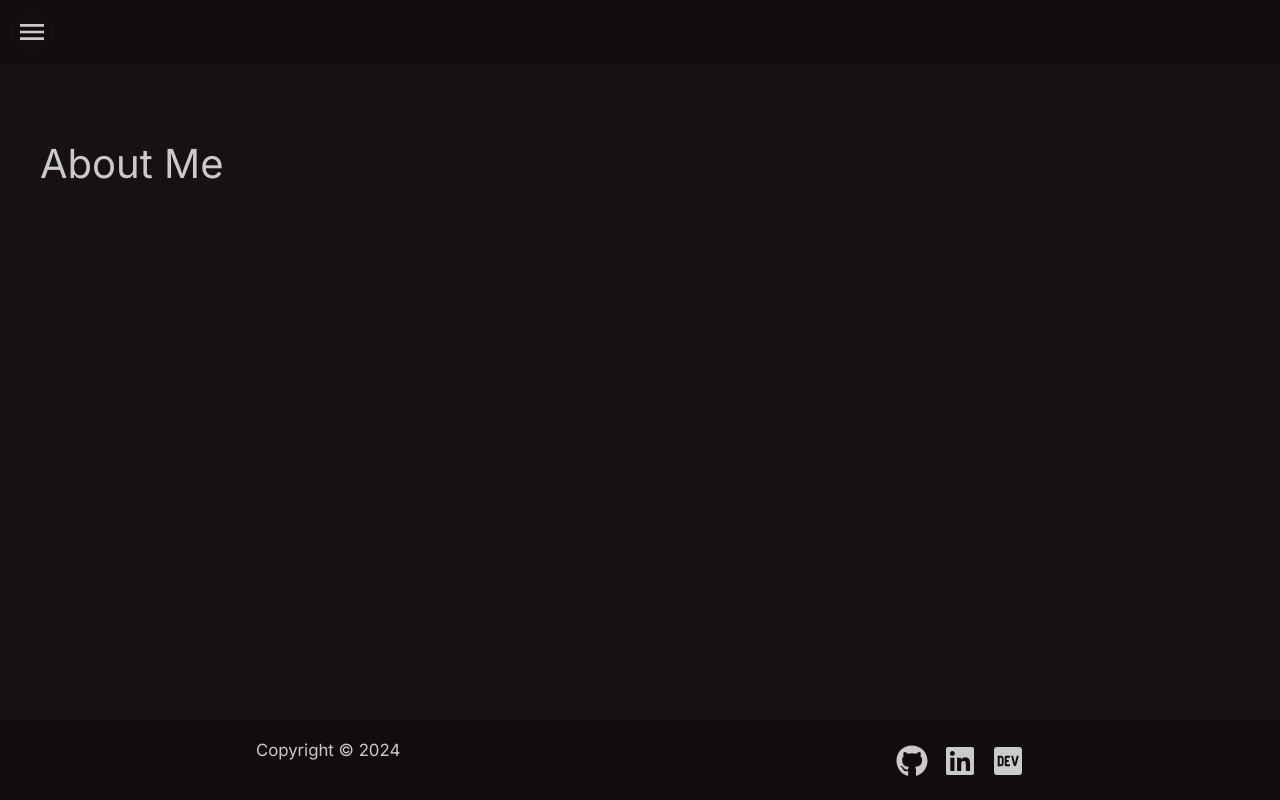
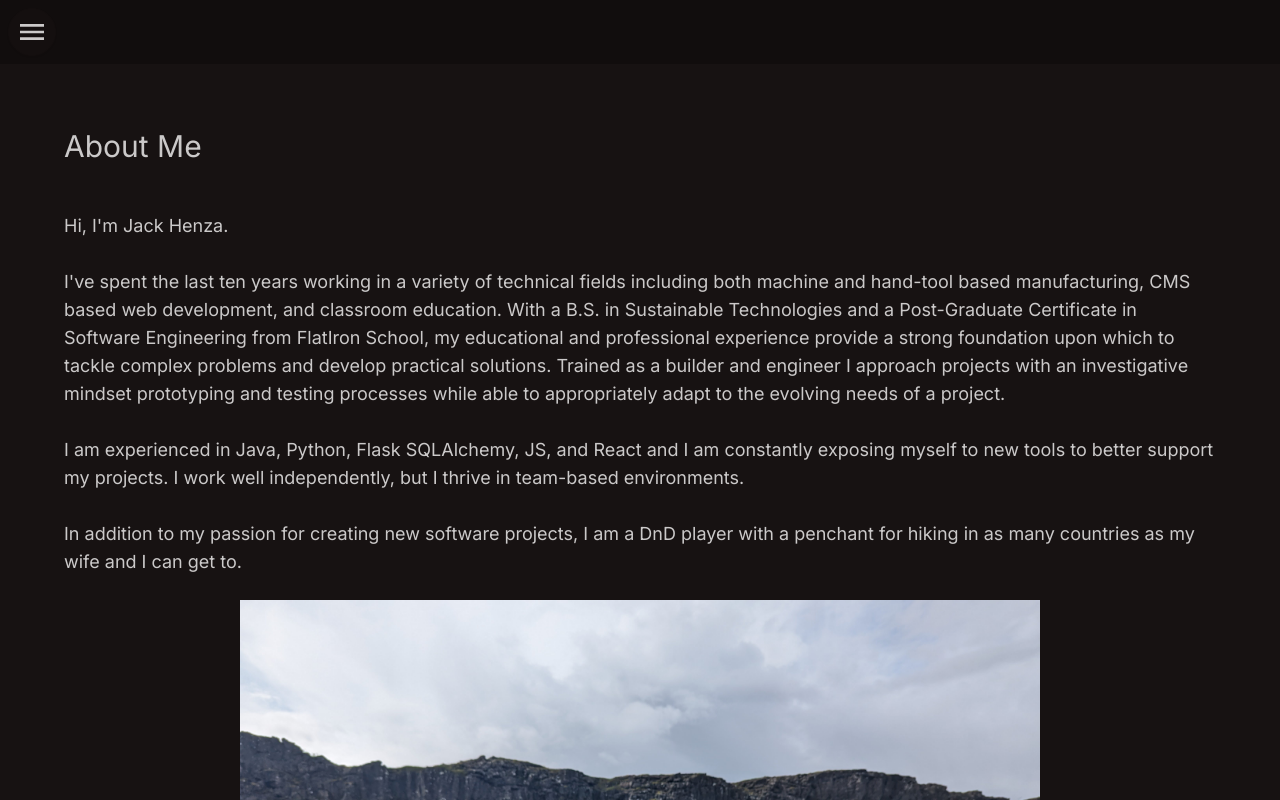
Before and after one commit to jackh404/portfolio, a Next.js app: page /about in a window 1280 px wide. Shown: the top 800 px of the page. Built offline with nearby package versions, Linux system fonts and the light colour scheme.

Commit message:
adjust global styles and populate About page

```diff
--- a/app/about/page.tsx
+++ b/app/about/page.tsx
@@ -1,12 +1,46 @@
 // pages/about.js
-
-import React from "react";
+import Image from "next/image";
 
 export const metadata = {
   title: "About | Tech Portfolio",
-  description: "Learn about my background and experience.",
+  description: "Learn about my background, experience, and projects.",
 };
 
 export default function About() {
-  return <h1>About Me</h1>;
+  return (
+    <div>
+      <h1 className="text-3xl p-6">About Me</h1>
+      <p className="text-lg p-6">
+        Hi, I&apos;m Jack Henza.
+        <br />
+        <br /> I&apos;ve spent the last ten years working in a variety of
+        technical fields including both machine and hand-tool based
+        manufacturing, CMS based web development, and classroom education. With
+        a B.S. in Sustainable Technologies and a Post-Graduate Certificate in
+        Software Engineering from FlatIron School, my educational and
+        professional experience provide a strong foundation upon which to tackle
+        complex problems and develop practical solutions. Trained as a builder
+        and engineer I approach projects with an investigative mindset
+        prototyping and testing processes while able to appropriately adapt to
+        the evolving needs of a project.
+        <br />
+        <br /> I am experienced in Java, Python, Flask SQLAlchemy, JS, and React
+        and I am constantly exposing myself to new tools to better support my
+        projects. I work well independently, but I thrive in team-based
+        environments.
+        <br />
+        <br />
+        In addition to my passion for creating new software projects, I am a DnD
+        player with a penchant for hiking in as many countries as my wife and I
+        can get to.
+      </p>
+      <Image
+        src="/wideshotIceland.jpg"
+        alt="picture of me"
+        width={800}
+        height={800}
+        className="mx-auto"
+      />
+    </div>
+  );
 }
--- a/app/components/Footer.tsx
+++ b/app/components/Footer.tsx
@@ -8,17 +8,17 @@ const Footer = () => {
       <ul className="flex flex-row gap-4">
         <li>
           <a href="https://github.com/jackh404" target="_blank">
-            <FaGithub className="w-8 h-8 text-base-content" />
+            <FaGithub className="w-8 h-8 text-base-content hover:scale-110 transition-transform" />
           </a>
         </li>
         <li>
           <a href="https://www.linkedin.com/in/jack-henza/" target="_blank">
-            <FaLinkedin className="w-8 h-8 text-base-content" />
+            <FaLinkedin className="w-8 h-8 text-base-content hover:scale-110 transition-transform" />
           </a>
         </li>
         <li>
           <a href="https://dev.to/jackh404" target="_blank">
-            <FaDev className="w-8 h-8 text-base-content" />
+            <FaDev className="w-8 h-8 text-base-content hover:scale-110 transition-transform" />
           </a>
         </li>
       </ul>
--- a/app/components/Navbar.tsx
+++ b/app/components/Navbar.tsx
@@ -63,7 +63,7 @@ const Navbar = () => {
               animate={{ opacity: 1, width: "auto" }}
               exit={{ opacity: 0 }}
               transition={{ duration: 0.4 }}
-              className="p-2 shadow z-10 bg-base-100 rounded-box flex flex-row"
+              className="p-2 shadow z-10 bg-base-100 rounded-box flex flex-row gap-2"
             >
               {links.map((link, i) => (
                 <li key={link.href}>
@@ -71,7 +71,7 @@ const Navbar = () => {
                     initial={{ opacity: 0, x: -30 * (i + 1) }}
                     animate={{ opacity: 1, x: 0 }}
                     exit={{ opacity: 0, x: -40 * (i + 1) }}
-                    transition={{ duration: 0.4, delay: 0.1 * (i + 1) }}
+                    transition={{ duration: 0.2, delay: 0.07 * (i + 1) }}
                   >
                     <Link
                       href={link.href}
--- a/app/globals.css
+++ b/app/globals.css
@@ -2,93 +2,6 @@
 @tailwind components;
 @tailwind utilities;
 
-:root {
-  --foreground-rgb: 0, 0, 0;
-  --background-start-rgb: 214, 219, 220;
-  --background-end-rgb: 255, 255, 255;
+* {
+  transition: all 0.2s, transform 0s;
 }
-
-@media (prefers-color-scheme: dark) {
-  :root {
-    --foreground-rgb: 255, 255, 255;
-    --background-start-rgb: 0, 0, 0;
-    --background-end-rgb: 0, 0, 0;
-  }
-}
-
-@layer utilities {
-  .text-balance {
-    text-wrap: balance;
-  }
-}
-
-* {
-  box-sizing: border-box;
-  margin: 0;
-  padding: 0;
-}
-
-body {
-  font-family: Arial, sans-serif;
-  background-color: #f4f4f4;
-  color: #333;
-}
-
-h1 {
-  font-size: 2.5em;
-  margin-bottom: 20px;
-}
-
-p {
-  font-size: 1.2em;
-  line-height: 1.6;
-  margin-bottom: 20px;
-}
-
-a {
-  color: #333;
-  text-decoration: none;
-}
-
-nav {
-  margin-bottom: 30px;
-}
-
-nav ul {
-  list-style: none;
-  padding: 0;
-}
-
-nav ul li {
-  display: inline;
-  margin-right: 10px;
-}
-
-form {
-  margin-top: 20px;
-}
-
-form label {
-  display: block;
-  margin-bottom: 10px;
-}
-
-form input[type="text"],
-form input[type="email"],
-form textarea {
-  width: 100%;
-  padding: 10px;
-  margin-bottom: 20px;
-}
-
-form input[type="submit"] {
-  padding: 10px 20px;
-  background-color: #333;
-  color: #fff;
-  border: none;
-  cursor: pointer;
-}
-
-form input[type="submit"]:hover {
-  background-color: #444;
-}
--- a/app/page.tsx
+++ b/app/page.tsx
@@ -3,16 +3,16 @@ import Image from "next/image";
 export default function Home() {
   return (
     <div>
-      <div className="flex flex-col md:flex-row justify-evenly items-center">
-        <h1 className="text-5xl md:text-6xl lg:text-8xl">Jack&nbsp;</h1>
-        <h1 className="text-5xl md:text-6xl lg:text-8xl mb-5">
+      <div className="flex flex-col md:flex-row justify-between items-center">
+        <h1 className="text-5xl md:text-6xl lg:text-8xl">
+          Jack
           <br />
           Henza
         </h1>
 
         <Image
           src="/headshotIceland.jpg"
-          alt="profile"
+          alt="picture of me"
           width={600}
           height={600}
           className="w-64 md:w-96 lg:w-1/3 rounded lg:mx-10"
@@ -24,7 +24,7 @@ export default function Home() {
           <br />
           Software Engineer
         </h2>
-        <p>
+        <p className="">
           I am a creative and innovative Full-Stack Developer with more than 10
           years working in various technical fields. I am experienced in Java,
           Python, Flask SQLAlchemy, JS, and React, as well as education and
--- a/app/projects/page.tsx
+++ b/app/projects/page.tsx
@@ -13,9 +13,7 @@ export default function Projects() {
     <div>
       <h1>My Projects</h1>
       <p>
-        Here you can find a selection of my projects. I&apos;ve worked on a
-        variety of projects, from small personal projects to larger, more
-        complex applications.
+        Here you can find a selection of my projects.<em> (Coming Soon!)</em>
       </p>
     </div>
   );
```
Also changed, not shown: public/wideshotIceland.jpg (added).
